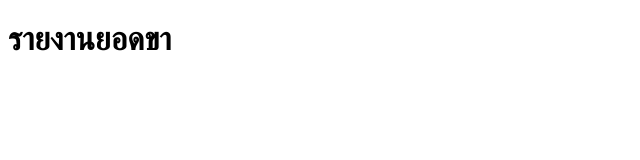
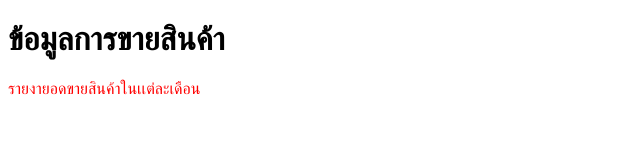
Before and after one commit to NattawatDuengsuwan/GitHub-Example, a plain HTML site: page index.html in a window 1280 px wide. Shown: the whole page, without its empty margins (0-640 px from the left). Drawn offline with Linux system fonts and the light colour scheme.

Commit message:
add report sale

```diff
--- a/index.html
+++ b/index.html
@@ -4,8 +4,14 @@
     <meta charset="UTF-8">
     <meta name="viewport" content="width=device-width, initial-scale=1.0">
     <title>My Project</title>
+    <style>
+        p{
+            color: red;
+        }
+    </style>
 </head>
 <body>
-    <h1>รายงานยอดขา</h1>
+    <h1>ข้อมูลการขายสินค้า</h1>
+    <p>รายงายอดขายสินค้าในเเต่ละเดือน</p>
 </body>
 </html>
```
